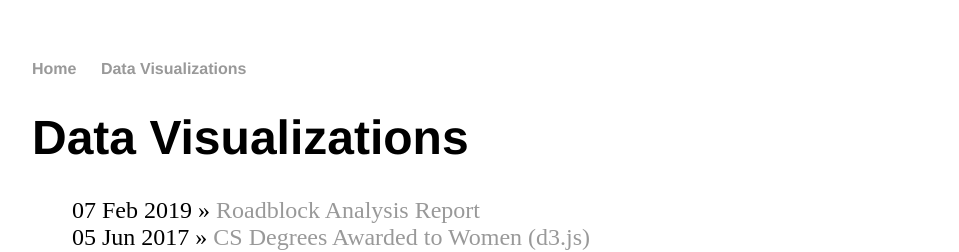
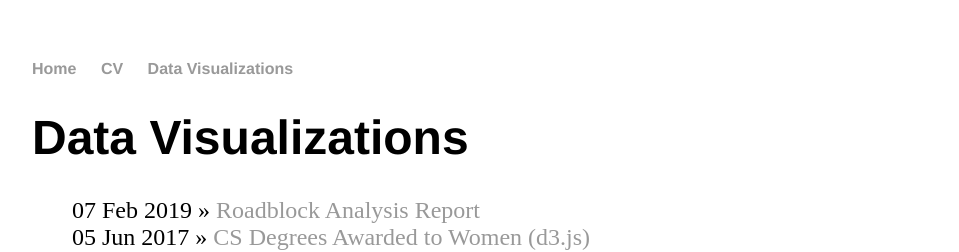
Before and after one commit to ajander/ajander.github.io, a Jekyll site: the page built from blog/index.html, in a window 1280 px wide. Shown: the top 252 px of the page, without its empty margins (160-1119 px from the left). Built offline with Jekyll 4.4.1, drawn with Linux system fonts in a browser that asks for light colours.

Commit message:
remove commenting

```diff
--- a/_layouts/default.html
+++ b/_layouts/default.html
@@ -11,8 +11,8 @@
 			<nav>
 	    		<ul>
 	        		<li><a href="/">Home</a></li>
-		        	<!-- <li><a href="/about">About</a></li>
-	        		<li><a href="/cv">CV</a></li> -->
+		        	<!-- <li><a href="/about">About</a></li> -->
+	        		<li><a href="/cv">CV</a></li>
 	        		<li><a href="/blog">Data Visualizations</a></li>
 	    		</ul>
 			</nav>
```
